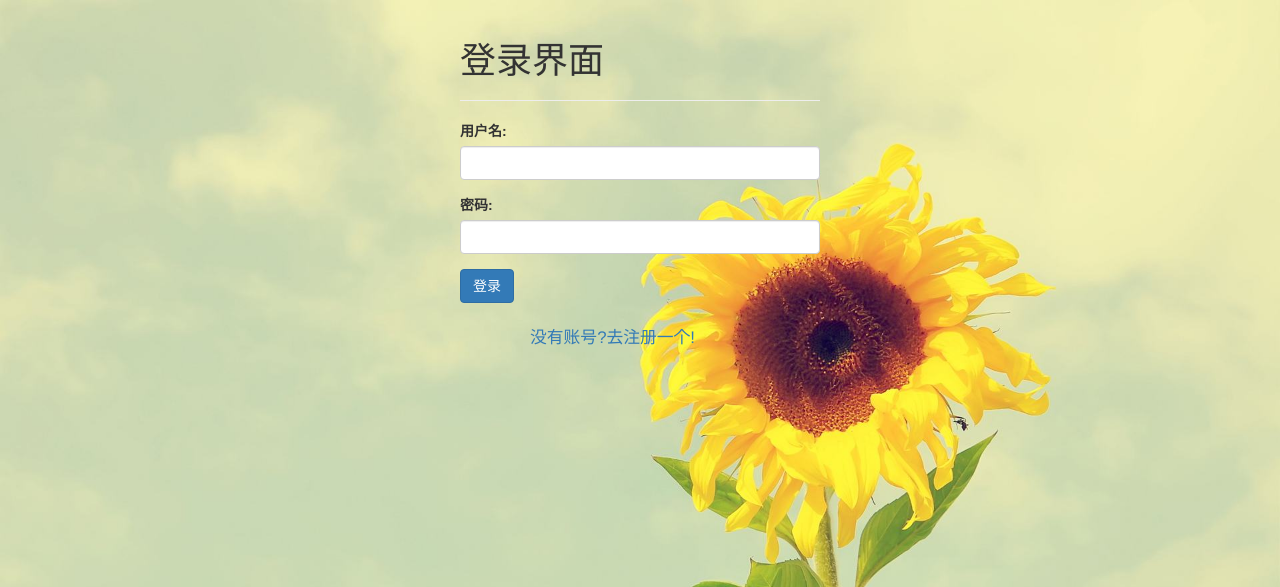
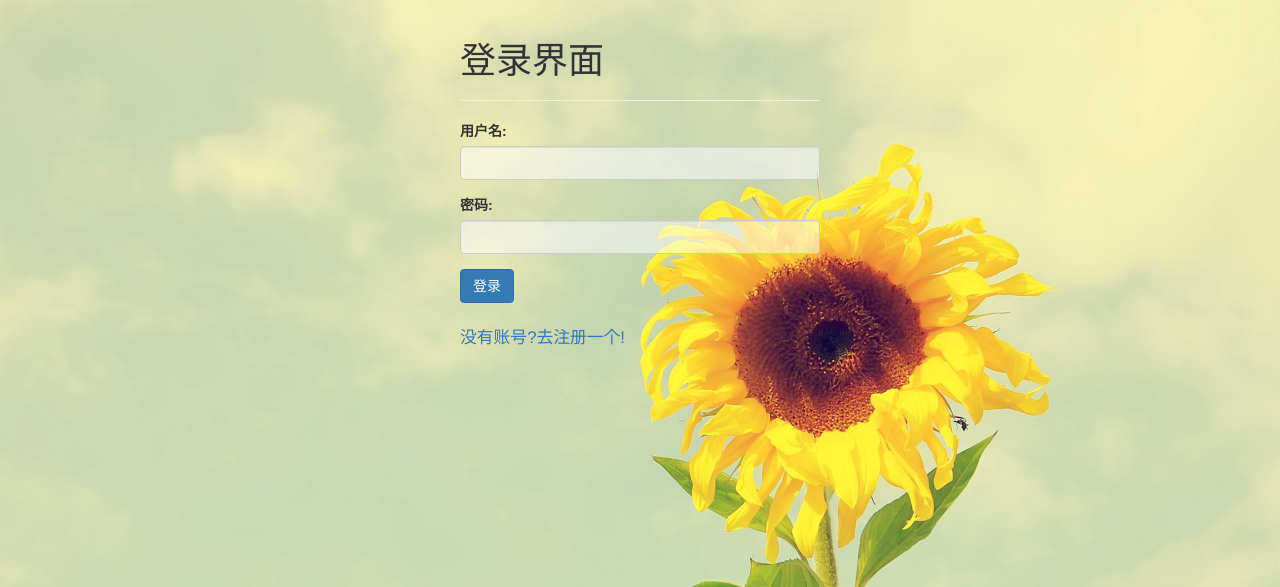
Before and after one commit to xiaowang012/GardenPlatform, a Flask app: page /login in a window 1280 px wide. Shown: the top 587 px of the page. Run offline with Flask 2, Linux system fonts and the light colour scheme; some libraries are stand-ins or nearby versions.

Commit message:
input设置半透明

```diff
--- a/templates/login.html
+++ b/templates/login.html
@@ -38,15 +38,15 @@ body{
                 <form role="form" action="/login" method="post">
                     {{ form.csrf_token }}
                     <div class="form-group">
-                         <label for="username">用户名:</label><input type="text" class="form-control" name="username" /><p>{%if form.username.errors %}{{ form.username.errors[0] }} {% endif %}</p>
+                         <label for="username">用户名:</label><input style="background: rgba(255,255,255,0.5);" type="text" class="form-control" name="username" /><p>{%if form.username.errors %}{{ form.username.errors[0] }} {% endif %}</p>
                     </div>
                     <div class="form-group">
-                         <label for="password">密码:</label><input type="password" class="form-control" name="password" /><p>{%if form.password.errors %}{{ form.password.errors[0] }} {% endif %}</p>
+                         <label for="password">密码:</label><input style="background: rgba(255,255,255,0.5);" type="password" class="form-control" name="password" /><p>{%if form.password.errors %}{{ form.password.errors[0] }} {% endif %}</p>
                     </div>
                     <button  type="submit" class="btn btn-default btn-primary">登录</button>
                     <p> {%if dic1 %}{{ dic1['message'] }} {% endif %}</p>
                 </form>
-                <a style="line-height: 50px;font-size: larger;margin-left: 70px;" href="/register">没有账号?去注册一个!</a>
+                <a style="line-height: 50px;font-size: larger;text-align: center;" href="/register">没有账号?去注册一个!</a>
             </div>
             <div class="col-md-4 column">
             </div>
```
